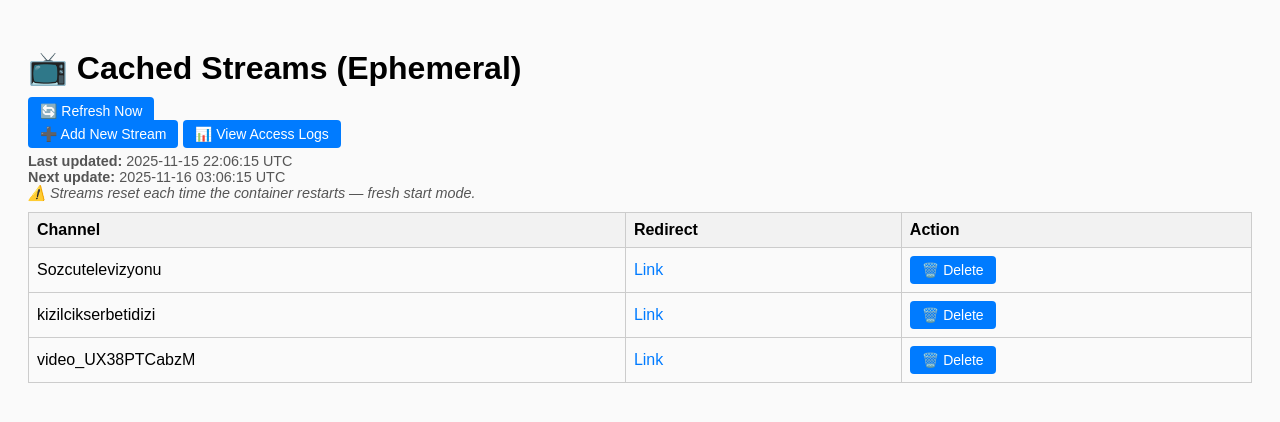
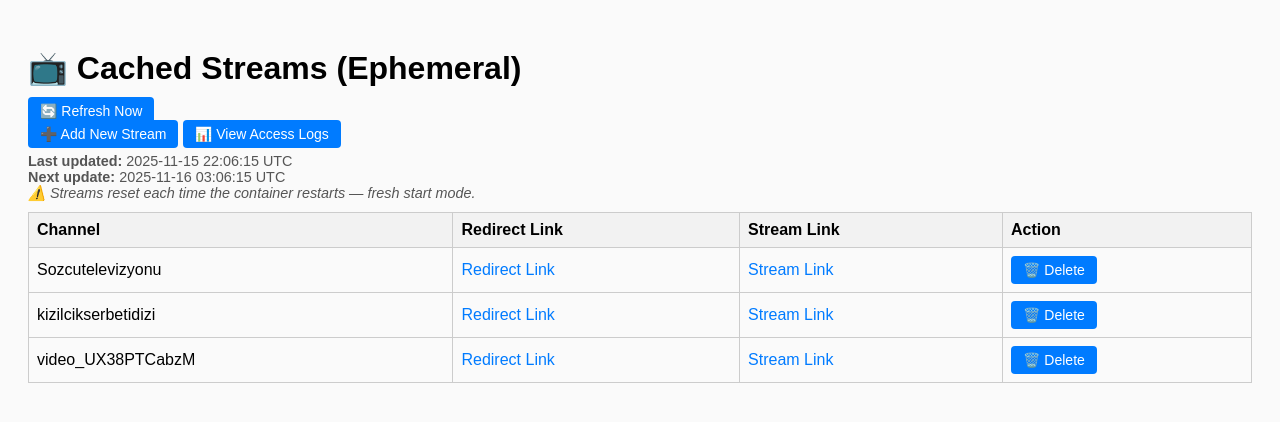
Before and after one commit to rocket6317/YouTube-Cache-And-Serve-Redirect_Url, a Flask app: page /dashboard in a window 1280 px wide. Shown: the top 422 px of the page. Run offline with Flask 3, Linux system fonts and the light colour scheme.

Commit message:
Update dashboard.html

```diff
--- a/templates/dashboard.html
+++ b/templates/dashboard.html
@@ -28,13 +28,15 @@
     <table>
         <tr>
             <th>Channel</th>
-            <th>Redirect</th>
+            <th>Redirect Link</th>
+            <th>Stream Link</th>
             <th>Action</th>
         </tr>
         {% for stream in streams %}
         <tr>
             <td>{{ stream.display_name }}</td>
-            <td><a href="/stream?name={{ stream.name }}" target="_blank">Link</a></td>
+            <td><a href="/stream?name={{ stream.name }}" target="_blank">Redirect Link</a></td>
+            <td><a href="{{ stream.url }}" target="_blank">Stream Link</a></td>
             <td>
                 <form method="POST" action="/dashboard/delete" style="display:inline">
                     <input type="hidden" name="name" value="{{ stream.name }}">
```
